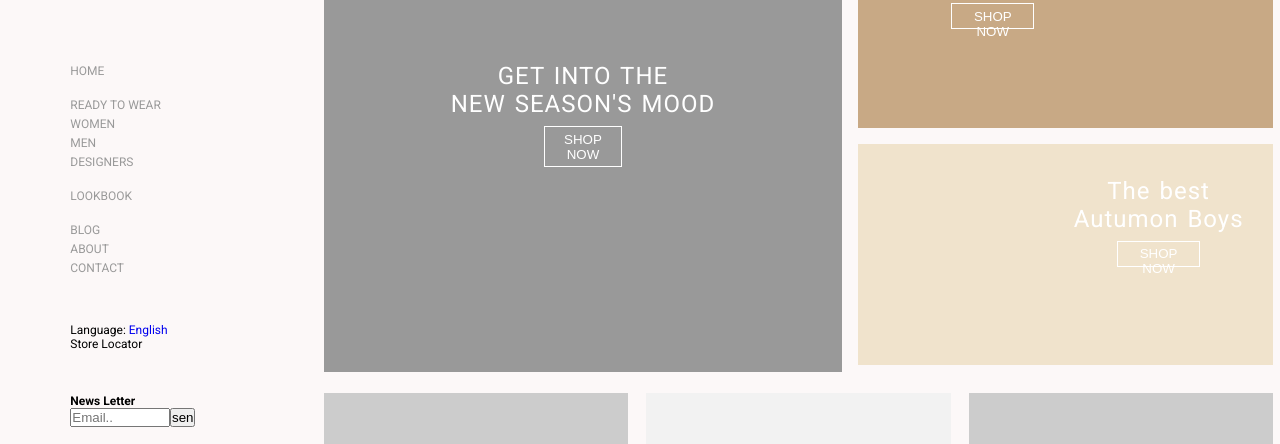
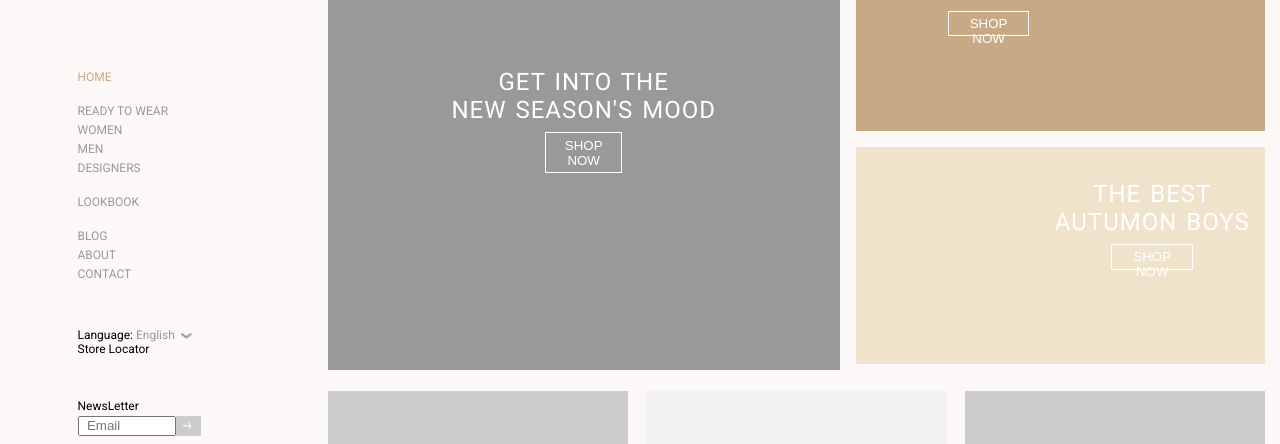
Before and after one commit to masudurHimel/SpringRain_4boutique, a plain HTML site: page index.html in a window 1280 px wide. Shown: the part 101-545 px from the top of the page. Drawn offline with Linux system fonts and the light colour scheme; files whose address does not match are found by name.

Commit message:
Tablet landscape phase 1

```diff
--- a/css/style.css
+++ b/css/style.css
@@ -1,42 +1,39 @@
-*{
+*,
+*::before,
+*::after {
   margin: 0;
   padding: 0;
   box-sizing: border-box;
 }
 
-body{
+body {
   font-size: 16px;
   background-color: rgba(248, 238, 238, 0.39);
-    font-family: 'Roboto', sans-serif;
-
+  font-family: "Roboto", sans-serif;
 }
-.container{
+.container {
   max-width: 1360px;
   height: 100vh;
   display: flex;
   /*border: 1px solid black; */
-    padding: 7px;
+  padding: 15px;
 }
 
-
-.sidebar{
-
+.sidebar {
   width: 25%;
   height: 100%;
   /*border: 1px solid black; */
   position: relative;
-
 }
 
-.sidebar img{
+.sidebar img {
   position: absolute;
   height: 5%;
   width: 50%;
   margin-top: 10%;
   margin-left: 20%;
-
 }
-.sidebar nav{
+.sidebar nav {
   position: absolute;
   height: 50%;
   width: 45%;
@@ -45,43 +42,83 @@ body{
   margin-left: 20%;
   font-size: 12px;
 }
-nav ul{
+nav ul {
   list-style: none;
   text-transform: uppercase;
   font-size: 12px;
+}
+nav ul li {
+  padding-bottom: 5px;
+}
+nav ul li a:hover {
+  color: #c8a985 !important;
+}
+nav ul li:link,
+nav ul li:active {
   color: #999999;
 }
-nav ul li{
-    padding-bottom: 5px;
+.active {
+  color: #c8a985 !important;
 }
-a{
+a {
   text-decoration: none;
+  color: #999999;
 }
-.space{
+.space {
   padding-bottom: 20px;
 }
-.link{
+.link {
   margin-top: 30%;
   /*border: 1px solid black; */
 }
-.newsletter{
+.link p {
+  color: #000000;
+}
+.link p a {
+  color: #999999;
+}
+#link-icon {
+  width: 12px;
+  height: 6px;
+  margin-top: 5px;
+  margin-left: 6px;
+}
+.newsletter {
   margin-top: 30%;
   /*border: 1px solid black; */
 }
-.form{
+.newsletter p {
+  color: #000000;
+  font-size: 12px;
+  margin-bottom: 3px;
+}
+.form {
   display: flex;
 }
-input{
+.form a {
+  width: 25px;
+  height: 20px;
+  background-color: #cccccc;
+}
+.form a img {
+  width: 16px;
+  height: 14px;
+  padding-left: 7px;
+  padding-top: 6px;
+  margin-left: 0%;
+  margin-top: 0%;
+}
+input {
   width: 70%;
 }
 
-.social{
+.social {
   width: 100%;
 
   margin-top: 20px;
   display: flex;
 }
-.social i{
+.social i {
   height: 30%;
   width: 30%;
   border: 1px solid gray;
@@ -91,20 +128,18 @@ input{
   margin: 3px;
 }
 
-.main{
+.main {
   width: 75%;
   height: 100%;
   /*border: 1px solid black; */
-
 }
-.row1{
+.row1 {
   width: 100%;
   height: 60%;
   display: flex;
   /*border: 1px solid black; */
-
 }
-.row1-content{
+.row1-content {
   width: 55%;
   text-transform: uppercase;
   background-color: #999999;
@@ -112,9 +147,9 @@ input{
   margin-bottom: 6px;
 }
 
-.image-large{
+.image-large {
   text-align: center;
-    color: #FFFFFF;
+  color: #ffffff;
   padding-top: 30%;
   padding-left: 8%;
   padding-right: 8%;
@@ -123,110 +158,148 @@ input{
   font-size: 24px;
 }
 .content1,
-.content2{
+.content2 {
   width: 100%;
   height: 40%;
 }
-.content1 p{
-
+.content1 p {
   text-align: center;
-    color: #FFFFFF;
+  color: #ffffff;
   word-spacing: 2px;
   letter-spacing: 1px;
   font-size: 24px;
   padding-top: 8%;
   padding-right: 40%;
+  text-transform: uppercase;
 }
-.content2 p{
+.content2 p {
   text-align: center;
-    color: #FFFFFF;
+  color: #ffffff;
   word-spacing: 2px;
   letter-spacing: 1px;
   font-size: 24px;
   padding-top: 8%;
   padding-left: 40%;
+  text-transform: uppercase;
 }
-.btn1{
+.btn1 {
   height: 25%;
   width: 20%;
   padding: 1%;
   margin-top: 2%;
   margin-left: 20%;
-    border: 1px solid #FFFFFF;
-    background-color: #C8A985;
-    color: #FFFFFF;
+  border: 1px solid #ffffff;
+  background-color: #c8a985;
+  color: #ffffff;
   cursor: pointer;
 }
-.btn2{
+.btn2 {
   height: 25%;
   width: 20%;
   padding: 1%;
   margin-top: 2%;
   margin-left: 60%;
-    border: 1px solid #FFFFFF;
-    background-color: #F0E3CC;
-    color: #FFFFFF;
+  border: 1px solid #ffffff;
+  background-color: #f0e3cc;
+  color: #ffffff;
   cursor: pointer;
 }
-.btn{
+.btn {
   height: 15%;
   width: 18%;
   padding: 1%;
   margin-top: 2%;
-    border: 1px solid #FFFFFF;
+  border: 1px solid #ffffff;
   background-color: #999999;
-    color: #FFFFFF;
+  color: #ffffff;
   cursor: pointer;
 }
-.row2{
+.row2 {
   width: 100%;
   height: 40%;
   display: flex;
   /*border: 1px solid black; */
 }
-.row2 div{
+.row2 div {
   width: 34%;
   margin-top: 15px;
   margin-right: 18px;
+  text-transform: uppercase;
   /*border: 1px solid black; */
 
-    background-color: #F2F2F2;
-
+  background-color: #f2f2f2;
 }
 .row2 div:first-child,
-.row2 div:last-child
-{
-    background-color: #CCCCCC;
-
+.row2 div:last-child {
+  background-color: #cccccc;
 }
-.row2 div:last-child{
+.row2 div:last-child {
   margin-right: 0px;
 }
 
-.row2 div p{
+.row2 div p {
   text-align: center;
-    color: #FFFFFF;
+  color: #ffffff;
   word-spacing: 2px;
   letter-spacing: 1px;
   font-size: 24px;
   padding-top: 45%;
-
 }
 
-.sub-row{
+.sub-row {
   width: 45%;
-
 }
-.sub-row div{
+.sub-row div {
   height: 47%;
   margin-left: 10px;
-
 }
-.image-big-aside-1{
-    background-color: #C8A985;
+.image-big-aside-1 {
+  background-color: #c8a985;
   margin-bottom: 16px;
 }
-.image-big-aside-2{
-    background-color: #F0E3CC;
+.image-big-aside-2 {
+  background-color: #f0e3cc;
+}
+header {
+  display: none;
+}
 
+@media (max-width: 1024px) {
+  header {
+    display: flex;
+    padding-top: 15px;
+    padding-right: 15px;
+    padding-left: 15px;
+    width: 1024px;
   }
+
+  .image-icon-open {
+   width: 20%;
+    padding-top: 2.4%;
+  }
+  .header-logo {
+    width: 20%;
+    height: 80%;
+    padding-top: 2%;
+    padding-left: 2%;
+  }
+  .user-tool {
+
+    width: 20%;
+    padding-top: 2%;
+    padding-left: 60%;
+    float: right;
+  }
+
+  .user-tool ul {
+    list-style: none;
+    display: flex;
+  }
+
+  .sidebar {
+    display: none;
+  }
+  .main {
+    width: 100%;
+  }
+}
--- a/index.html
+++ b/index.html
@@ -13,32 +13,57 @@
     />
   </head>
   <body>
-    <header></header>
+    <header>
+      <div class="image-icon-open"><img src="img/Icon open.png" /></div>
+      <div class="header-logo"><img src="img/Logo.png" /></div>
+      <div class="user-tool">
+        <ul>
+          <li>
+            <a href="#"><img src="img/Icon search.png" /></a>
+          </li>
+          <li>
+            <a href="#"><img src="img/Icon heart.png" /></a>
+          </li>
+          <li>
+            <a href="#"><img src="img/Icon bag.png" /></a>
+          </li>
+        </ul>
+      </div>
+    </header>
 
     <section class="container">
       <div class="sidebar">
         <img src="img/Logo.png" />
         <nav class="nav">
           <ul>
-            <li class="space">Home</li>
-            <li>ready to wear</li>
-            <li>women</li>
-            <li>men</li>
-            <li class="space">designers</li>
-            <li class="space">LookBook</li>
-            <li>blog</li>
-            <li>About</li>
-            <li>Contact</li>
+            <li class="space"><a href="#" class="active">Home</a></li>
+            <li><a href="#">ready to wear</a></li>
+            <li><a href="#">women</a></li>
+            <li><a href="#">men</a></li>
+            <li class="space"><a href="#">designers</a></li>
+            <li class="space"><a href="#">LookBook</a></li>
+            <li><a href="#">blog</a></li>
+            <li><a href="#">About</a></li>
+            <li><a href="#">Contact</a></li>
           </ul>
 
           <div class="link">
-            <p>Language:<a href="#"> English</a><br />Store Locator</p>
+            <p>
+              Language:
+              <a href="#"> English</a>
+              <img
+                src="img/Icon arrow down.png"
+                alt="icon link"
+                id="link-icon"
+              /><br />
+              Store Locator
+            </p>
           </div>
           <div class="newsletter">
-            <h4>News Letter</h4>
+            <p>NewsLetter</p>
             <form class="form">
-              <input type="email" placeholder="Email.." />
-              <button type="submit">sen</button>
+              <input type="email" placeholder="  Email" />
+              <a href="#"><img src="img/Icon arrows slim right.png" /></a>
             </form>
           </div>
           <div class="social">
@@ -75,7 +100,7 @@
         </div>
         <div class="row2">
           <div>
-            <p>shop women's<br/>New In</p>
+            <p>shop women's<br />New In</p>
           </div>
           <div>
             <p>The best<br />Autumon Boys</p>
```
Also changed, not shown: img/Icon arrow down.png (added), img/Icon arrows slim right.png (added), img/Icon bag.png (added), img/Icon heart.png (added), img/Icon open.png (added), img/Icon search.png (added), 1 other file. Lines whose indentation alone changed are shown as unchanged.
